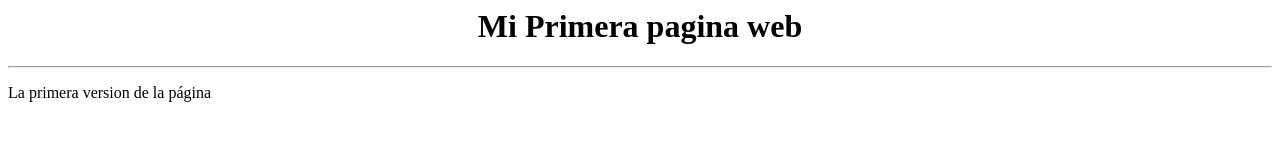
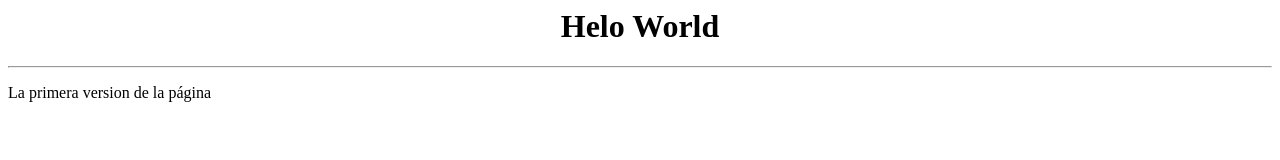
Before and after one commit to juanpape24/courseraHTML, a plain HTML site: page site/index.html in a window 1280 px wide. Drawn offline with Linux system fonts and the light colour scheme.

Commit message:
first commit

```diff
--- a/site/index.html
+++ b/site/index.html
@@ -3,7 +3,7 @@
 <title>Mi primera pagina web </title>
 </head>
 <body>
-<h1 align="center" >Mi Primera pagina web </h1>
+<h1 align="center" >Helo World </h1>
 <hr>
 <p>La primera version de la página</p>
 </body>
```
Also changed, not shown: mod3_solution/index.html (added).
